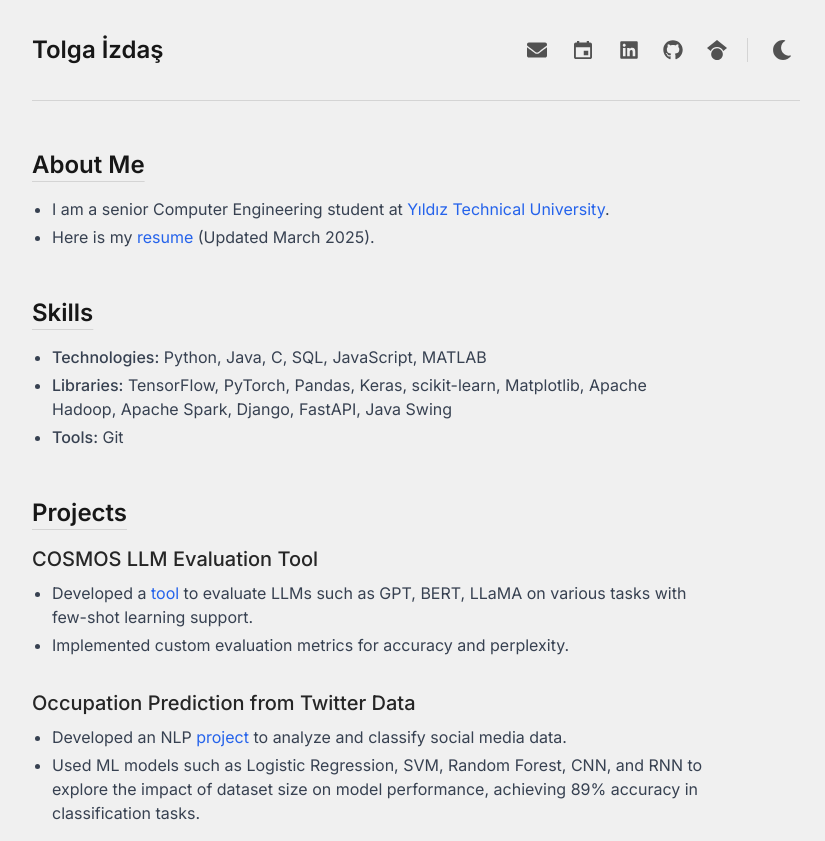
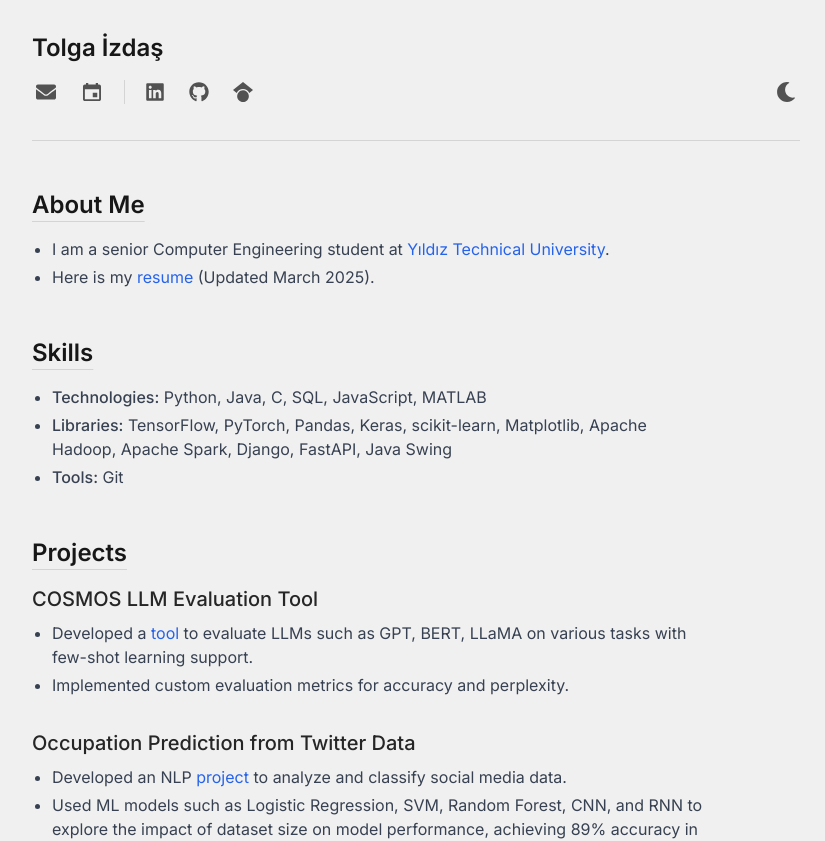
Before and after one commit to tolgaizdas/personal-website, a Next.js app: page / in a window 1280 px wide. Shown: the top 841 px of the page, without its empty margins (224-1049 px from the left). Built offline with nearby package versions, Linux system fonts and the light colour scheme.

Commit message:
style: refactor Title component layout for improved structure and readability

```diff
--- a/src/components/ThemeToggle.jsx
+++ b/src/components/ThemeToggle.jsx
@@ -36,7 +36,7 @@ const ThemeToggle = () => {
       aria-label={`Switch to ${darkMode ? "light" : "dark"} mode`}
       onClick={toggleTheme}
       /* className="p-2 rounded-full bg-neutral-200 dark:bg-neutral-800 text-neutral-800 dark:text-neutral-200 hover:bg-neutral-300 dark:hover:bg-neutral-700 focus:outline-none" */
-      className="p-2 text-neutral-600 hover:text-neutral-800 dark:text-neutral-400 dark:hover:text-neutral-200 transition-colors"
+      className="p-1 text-neutral-600 hover:text-neutral-800 dark:text-neutral-400 dark:hover:text-neutral-200 transition-colors flex items-center"
     >
       {darkMode ? (
         <FaSun className="w-5 h-5" />
--- a/src/components/Title.jsx
+++ b/src/components/Title.jsx
@@ -19,15 +19,18 @@ const Title = ({
       className="sticky top-0 z-10 mb-12 border-b bg-[#f0f0f0] text-[#333333] border-neutral-300
       dark:bg-[#181818] dark:text-[#ececec] dark:border-neutral-700"
     >
-      <div className="flex flex-col sm:flex-row sm:justify-between sm:items-center gap-2 sm:gap-0 max-w-7xl mx-auto px-8 py-4 sm:p-8 md:px-0 md:py-8 min-h-[3.5rem]">
-        {/* Left Side - Name aligned with section titles */}
+      <div className="flex flex-col gap-3 max-w-7xl mx-auto px-8 py-4 sm:p-8 md:px-0 md:py-8 min-h-[3.5rem]">
+        {/* Top Row - Name */}
+        <div>
           <h1 className="text-2xl font-semibold text-neutral-900 dark:text-neutral-100 leading-[2rem]">
             {name}
           </h1>
+        </div>
 
-        {/* Right Side - Social buttons, separator, and theme toggle */}
+        {/* Bottom Row - All Buttons */}
+        <div className="flex items-center justify-between">
           <div className="flex items-center gap-4">
-          {/* Social Media Buttons */}
+            {/* Contact Buttons */}
             <div className="flex gap-2 sm:gap-4">
               <a
                 href={`mailto:${email}`}
@@ -45,6 +48,13 @@ const Title = ({
               >
                 <IoMdCalendar className="w-6 h-6" />
               </a>
+            </div>
+
+            {/* Separator Line */}
+            <div className="h-6 w-px bg-neutral-300 dark:bg-neutral-700"></div>
+
+            {/* Social Media Buttons */}
+            <div className="flex gap-2 sm:gap-4">
               <a
                 href={linkedinUrl}
                 target="_blank"
@@ -73,9 +83,7 @@ const Title = ({
                 <FaGoogleScholar className="w-5 h-5" />
               </a>
             </div>
-
-          {/* Separator Line */}
-          <div className="h-6 w-px bg-neutral-300 dark:bg-neutral-700"></div>
+          </div>
 
           {/* Theme Toggle */}
           <ThemeToggle />
```
Lines whose indentation alone changed are shown as unchanged.
